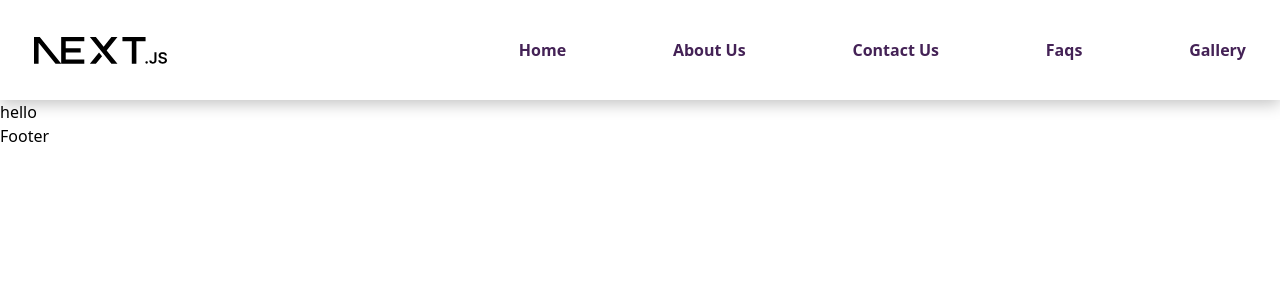
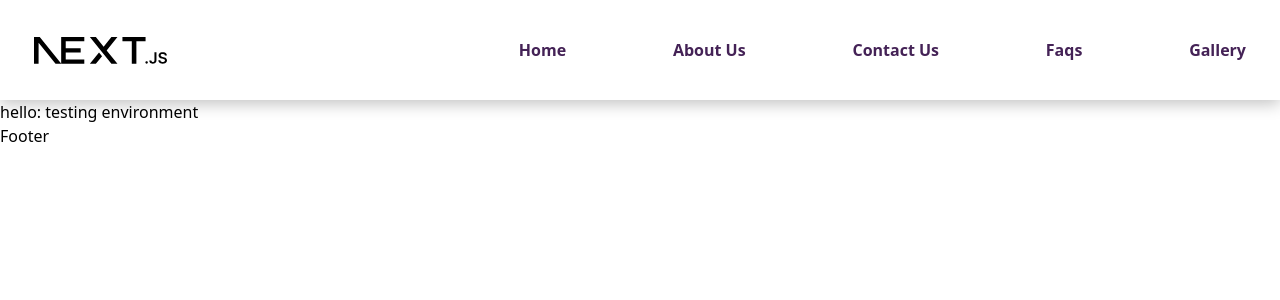
Before and after one commit to JRanjan-Biswal/create-nextjs-template-code, a Next.js app: page / in a window 1280 px wide. Shown: the top 300 px of the page. Built offline with nearby package versions, Linux system fonts and the light colour scheme.

Commit message:
changes: added next.dependency.json

```diff
--- a/components/Header/Header.jsx
+++ b/components/Header/Header.jsx
@@ -23,7 +23,7 @@ const Header = () => {
             <header className={`${styles.header}`}>
                 {/* <Logo /> */}
                 <div className={styles.logo}>
-                    <Image src="/next.svg" alt="logo" fill />
+                    <Image src="/next.svg" alt="logo" fill priority={true} />
                 </div>
 
                 {/* desktop navigation */}
--- a/next.config.js
+++ b/next.config.js
@@ -1,6 +1,6 @@
 /** @type {import('next').NextConfig} */
-const nextConfig = {
-  reactStrictMode: true,
-}
+const nextJsonConfig = require('./next.dependency.json')
+
+const nextConfig = nextJsonConfig
 
 module.exports = nextConfig
--- /dev/null
+++ b/next.dependency.json
@@ -0,0 +1,6 @@
+{
+    "reactStrictMode": true,
+    "env": {
+        "key": "testing environment"
+    }
+}
--- a/pages/index.js
+++ b/pages/index.js
@@ -5,6 +5,6 @@ const inter = Inter({ subsets: ['latin'] })
 
 export default function Home() {
   return (
-    <div>hello</div>
+    <div>hello: {process.env.key}</div>
   )
 }
```
